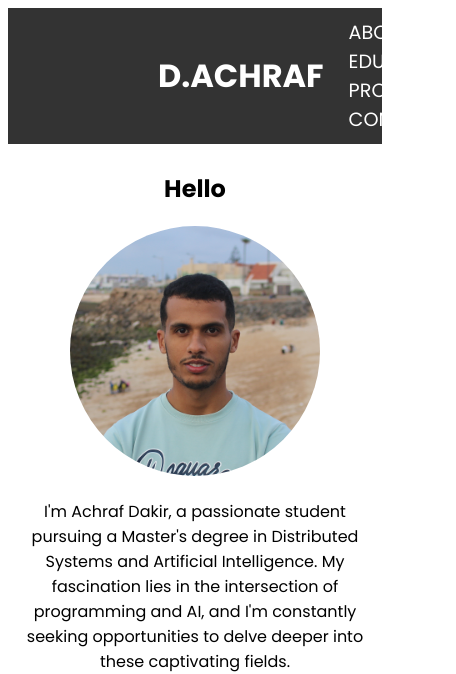
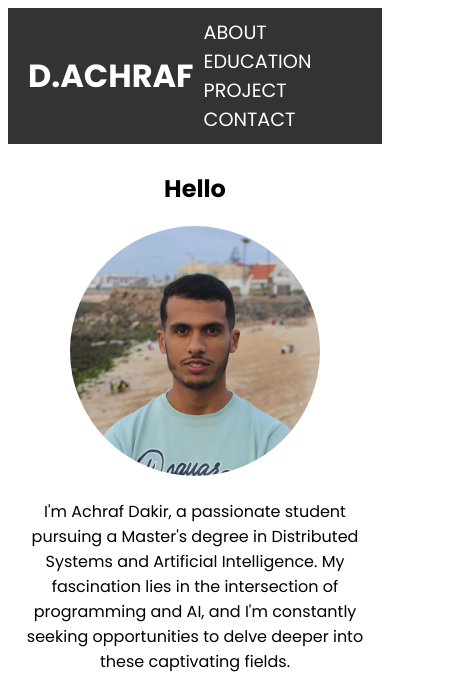
Before and after one commit to achrafdakir/web_dev_learning, a plain HTML site: page MyWebsite/index.html in a window 390 px wide. Shown: the top 674 px of the page, 456 px wide, since content can reach past the window. Drawn offline with Linux system fonts and the light colour scheme.

Commit message:
my protfolio

```diff
--- a/MyWebsite/index.html
+++ b/MyWebsite/index.html
@@ -15,7 +15,7 @@
             <nav>
                 <a href="#about">About</a>
                 <a href="#education">education</a>
-                <a href="#project">Project</a>
+                <a href="#projects">Project</a>
                 <a href="#contact">Contact</a>
             </nav>
         </header>
@@ -30,7 +30,7 @@
                 <div class="social-icons">
                     <a href="https://www.linkedin.com/in/achraf-dakir/" target="_blank"><i class="fa-brands fa-linkedin"></i></a>
                     <a href="https://github.com/achrafdakir" target="_blank"><i class="fa-brands fa-github"></i></a>
-                    <a href="https://github.com/achrafdakir" target="_blank"><i class="fa-brands fa-youtube"></i></a>
+                    <a href="https://www.youtube.com/@Codingbdarija" target="_blank"><i class="fa-brands fa-youtube"></i></a>
                 </div>
             </section>
             <section class="column">
--- a/MyWebsite/style.css
+++ b/MyWebsite/style.css
@@ -20,13 +20,12 @@ header nav a{
     text-decoration: none;
     color: #fff;
     font-size: 1.2em;
-    padding-left: 25px;
+    margin-left: 25px;
 }
 
 header nav a:hover{
-    color: black;
-    font-weight: 800;
-    font-size: 1.4em;
+    background-color: black;
+    color: rgb(168, 243, 243);
 }
 .logo{
     text-decoration: none;
@@ -168,9 +167,14 @@ footer{
     text-align: center;
 }
 
-@media screen and (max-width:800px) {
+@media screen and (max-width: 800px) {
+    header{
+        padding: 10px 20px;
+    }
+    header nav a{
+        margin-left: 10px;
+    }
     .column{
         width: 100%;
     }
-
 }
```
